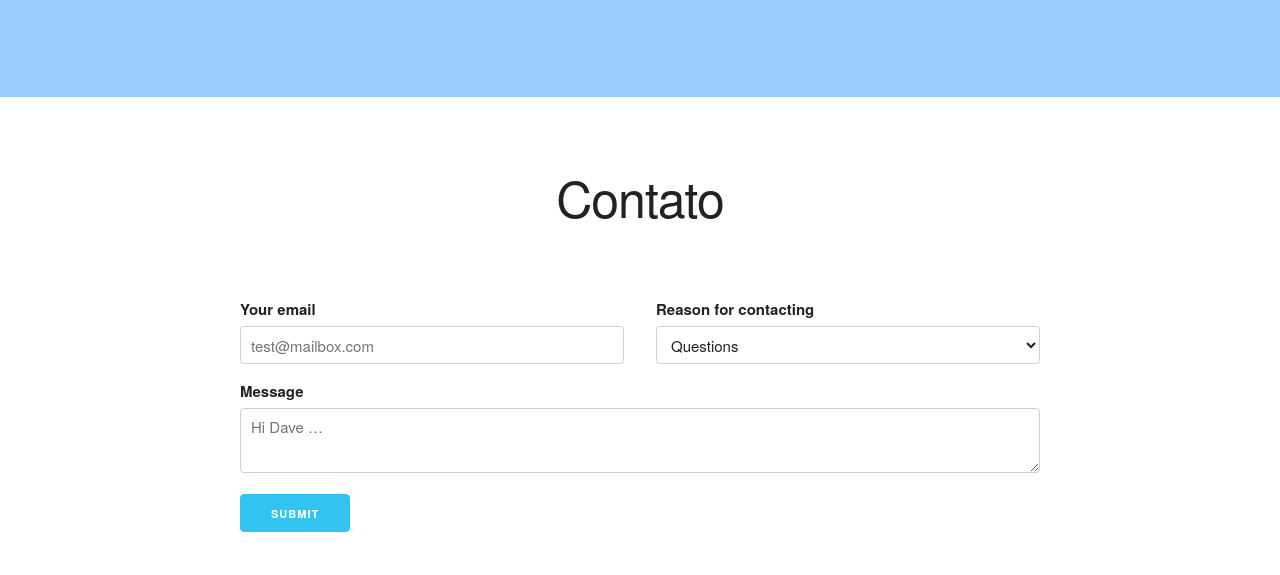
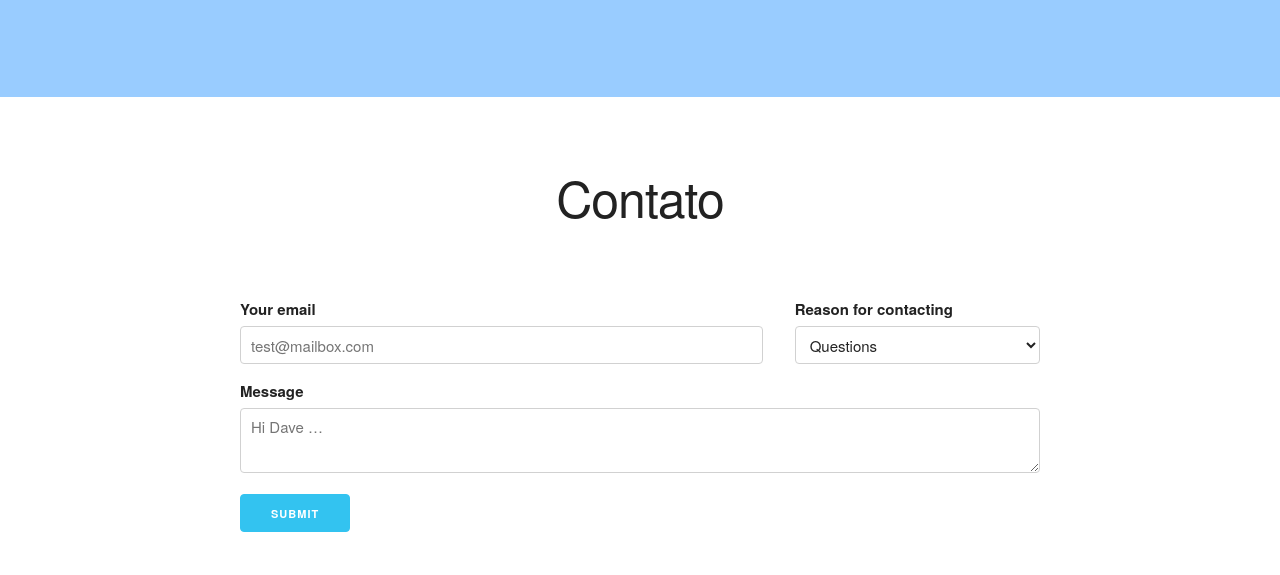
Before and after one commit to TopLancer/toplancer, a website: page index.html in a window 1280 px wide. Shown: the part 1368-1943 px from the top of the page. Drawn offline with nearby package versions, Linux system fonts and the light colour scheme.

Commit message:
fixing position

```diff
--- a/index.html
+++ b/index.html
@@ -112,11 +112,11 @@
           </div>
           <form>
             <div class="row">
-              <div class="six columns">
+              <div class="eight columns">
                 <label for="exampleEmailInput">Your email</label>
                 <input class="u-full-width" type="email" placeholder="test@mailbox.com" id="exampleEmailInput">
               </div>
-              <div class="six columns">
+              <div class="four columns">
                 <label for="exampleRecipientInput">Reason for contacting</label>
                 <select class="u-full-width" id="exampleRecipientInput">
                   <option value="Option 1">Questions</option>
```
